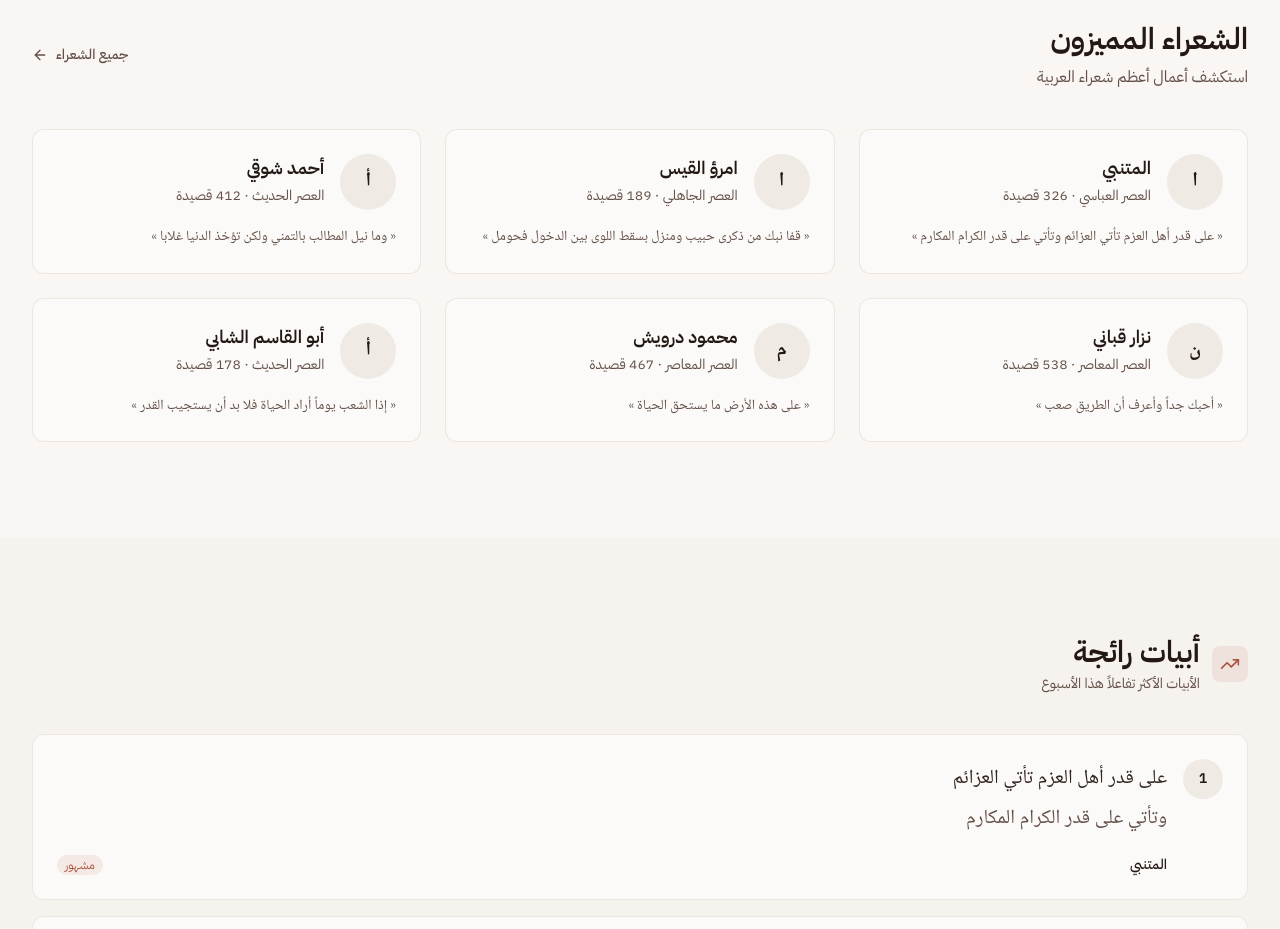
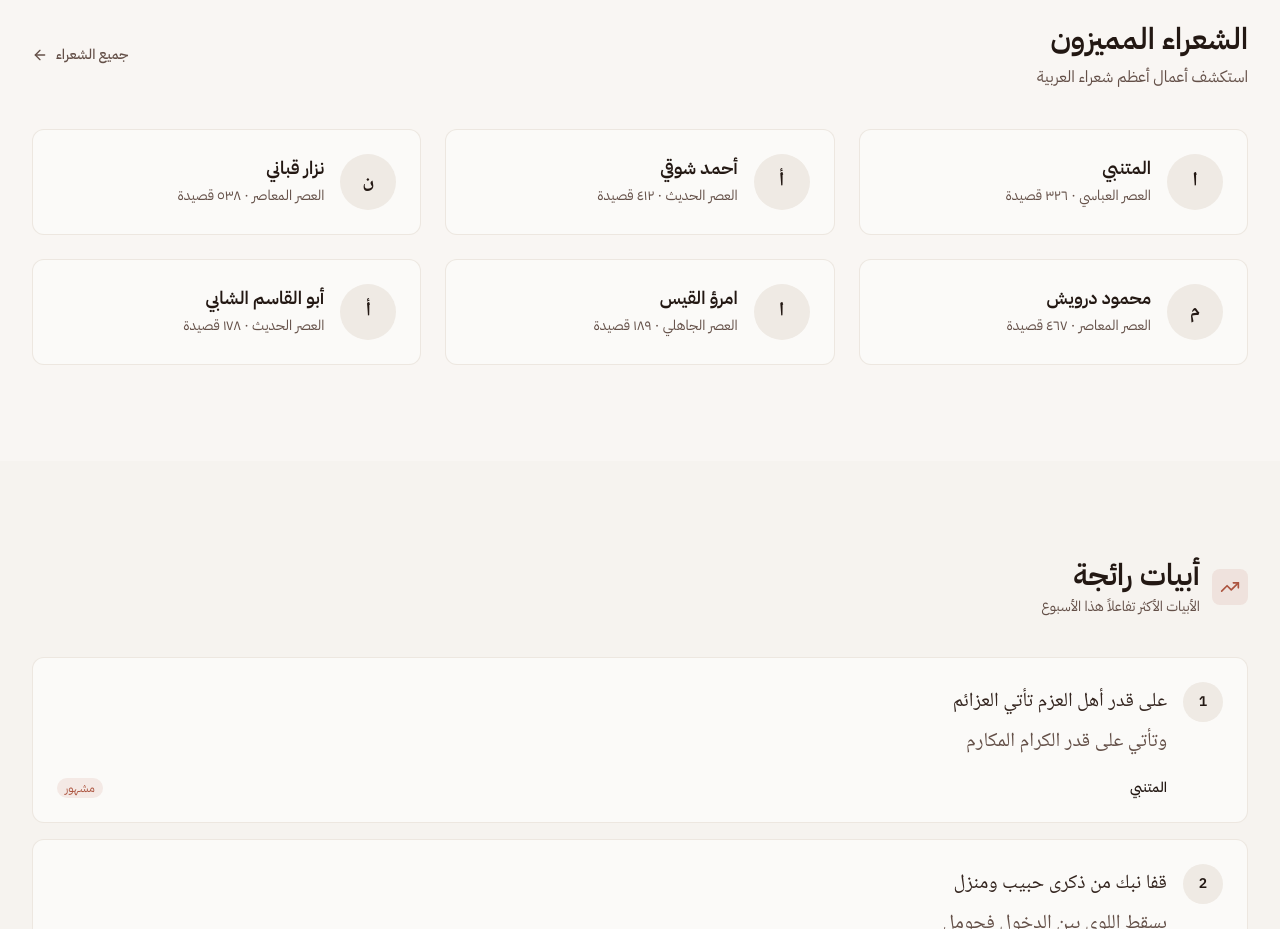
Before and after one commit to KhalidAlmutairi0/arabic-poetry-ui, a Next.js app: page / in a window 1280 px wide. Shown: the part 1280-2209 px from the top of the page. Built offline with nearby package versions, Linux system fonts and the light colour scheme; no server answers.

Commit message:
fix: make featured poets fetch client-side for fresh data
Server-side ISR cache was serving stale poet counts. Converting to
client component ensures every visitor sees the latest counts.

Co-Authored-By: Claude Opus 4.6 <noreply@anthropic.com>

```diff
--- a/components/featured-poets.tsx
+++ b/components/featured-poets.tsx
@@ -1,25 +1,34 @@
+"use client"
+
+import { useState, useEffect } from "react"
 import Link from "next/link"
-import { ArrowLeft } from "lucide-react"
-import { getPoets, formatEra } from "@/lib/api"
+import { ArrowLeft, Loader2 } from "lucide-react"
+import { getPoets, formatEra, type Poet } from "@/lib/api"
 
-// Fallback data shown while the backend is starting up
-const FALLBACK_POETS = [
-  { id: "1", name_ar: "المتنبي", slug: "almutanabbi", era: "abbasid", poem_count: 326, verse_count: 5200, famous_verses: [{ id: "1", full_verse: "على قدر أهل العزم تأتي العزائم وتأتي على قدر الكرام المكارم", poem_slug: null, poem_title_ar: null }] },
-  { id: "2", name_ar: "امرؤ القيس", slug: "imru-al-qays", era: "pre_islamic", poem_count: 189, verse_count: 2100, famous_verses: [{ id: "2", full_verse: "قفا نبك من ذكرى حبيب ومنزل بسقط اللوى بين الدخول فحومل", poem_slug: null, poem_title_ar: null }] },
-  { id: "3", name_ar: "أحمد شوقي", slug: "ahmad-shawqi", era: "modern", poem_count: 412, verse_count: 8400, famous_verses: [{ id: "3", full_verse: "وما نيل المطالب بالتمني ولكن تؤخذ الدنيا غلابا", poem_slug: null, poem_title_ar: null }] },
-  { id: "4", name_ar: "نزار قباني", slug: "nizar-qabbani", era: "contemporary", poem_count: 538, verse_count: 9800, famous_verses: [{ id: "4", full_verse: "أحبك جداً وأعرف أن الطريق صعب", poem_slug: null, poem_title_ar: null }] },
-  { id: "5", name_ar: "محمود درويش", slug: "mahmoud-darwish", era: "contemporary", poem_count: 467, verse_count: 7600, famous_verses: [{ id: "5", full_verse: "على هذه الأرض ما يستحق الحياة", poem_slug: null, poem_title_ar: null }] },
-  { id: "6", name_ar: "أبو القاسم الشابي", slug: "abu-al-qasim-al-shabbi", era: "modern", poem_count: 178, verse_count: 3200, famous_verses: [{ id: "6", full_verse: "إذا الشعب يوماً أراد الحياة فلا بد أن يستجيب القدر", poem_slug: null, poem_title_ar: null }] },
+const FALLBACK_POETS: Poet[] = [
+  { id: "1", name_ar: "المتنبي", name_en: null, slug: "almutanabbi", bio_ar: null, era: "abbasid", birth_year: null, death_year: null, birth_place_ar: null, image_url: null, poem_count: 326, verse_count: 5200, is_verified: true },
+  { id: "2", name_ar: "أحمد شوقي", name_en: null, slug: "ahmad-shawqi", bio_ar: null, era: "modern", birth_year: null, death_year: null, birth_place_ar: null, image_url: null, poem_count: 412, verse_count: 8400, is_verified: true },
+  { id: "3", name_ar: "نزار قباني", name_en: null, slug: "nizar-qabbani", bio_ar: null, era: "contemporary", birth_year: null, death_year: null, birth_place_ar: null, image_url: null, poem_count: 538, verse_count: 9800, is_verified: true },
+  { id: "4", name_ar: "محمود درويش", name_en: null, slug: "mahmoud-darwish", bio_ar: null, era: "contemporary", birth_year: null, death_year: null, birth_place_ar: null, image_url: null, poem_count: 467, verse_count: 7600, is_verified: true },
+  { id: "5", name_ar: "امرؤ القيس", name_en: null, slug: "imru-al-qays", bio_ar: null, era: "pre_islamic", birth_year: null, death_year: null, birth_place_ar: null, image_url: null, poem_count: 189, verse_count: 2100, is_verified: true },
+  { id: "6", name_ar: "أبو القاسم الشابي", name_en: null, slug: "abu-al-qasim-al-shabbi", bio_ar: null, era: "modern", birth_year: null, death_year: null, birth_place_ar: null, image_url: null, poem_count: 178, verse_count: 3200, is_verified: true },
 ]
 
-export async function FeaturedPoets() {
-  const data = await getPoets({ limit: 6 })
-  const poets = data?.items ?? FALLBACK_POETS
+export function FeaturedPoets() {
+  const [poets, setPoets] = useState<Poet[]>(FALLBACK_POETS)
+  const [loading, setLoading] = useState(true)
+
+  useEffect(() => {
+    getPoets({ limit: 6 })
+      .then((data) => {
+        if (data?.items?.length) setPoets(data.items)
+      })
+      .finally(() => setLoading(false))
+  }, [])
 
   return (
     <section className="py-16 lg:py-24">
       <div className="container mx-auto px-4 sm:px-6 lg:px-8">
-        {/* Header */}
         <div className="flex items-center justify-between mb-10">
           <div>
             <h2 className="text-2xl lg:text-3xl font-semibold mb-2">الشعراء المميزون</h2>
@@ -34,49 +43,32 @@ export async function FeaturedPoets() {
           </Link>
         </div>
 
-        {/* Poets Grid */}
         <div className="grid grid-cols-1 sm:grid-cols-2 lg:grid-cols-3 gap-4 lg:gap-6">
-          {poets.map((poet) => {
-            const famousLine = poet.famous_verses?.[0]?.full_verse ?? ""
-            const [firstHalf] = famousLine.split(/\s{2,}|\n/)
-
-            return (
+          {poets.map((poet) => (
             <Link
               key={poet.id}
               href={`/poet/${poet.slug}`}
               className="group p-6 bg-card rounded-xl border border-border/50 hover:border-border hover:shadow-lg transition-all duration-300"
             >
               <div className="flex items-start gap-4">
-                  {/* Avatar */}
                 <div className="w-14 h-14 rounded-full bg-secondary flex items-center justify-center shrink-0">
                   <span className="text-xl font-serif font-bold text-foreground">
                     {poet.name_ar.charAt(0)}
                   </span>
                 </div>
-
-                  {/* Info */}
                 <div className="flex-1 min-w-0">
                   <h3 className="font-semibold text-lg group-hover:text-accent transition-colors">
                     {poet.name_ar}
                   </h3>
                   <p className="text-sm text-muted-foreground mt-1">
-                      {formatEra(poet.era)} · {poet.poem_count} قصيدة
+                    {formatEra(poet.era)} · {poet.poem_count.toLocaleString("ar-SA")} قصيدة
                   </p>
                 </div>
               </div>
-
-                {/* Famous verse preview */}
-                {famousLine && (
-                  <p className="mt-4 text-sm text-muted-foreground font-serif line-clamp-2 leading-relaxed">
-                    {"«"} {firstHalf || famousLine} {"»"}
-                  </p>
-                )}
             </Link>
-            )
-          })}
+          ))}
         </div>
 
-        {/* Mobile View All */}
         <div className="mt-8 sm:hidden">
           <Link
             href="/poets"
```
Lines whose indentation alone changed are shown as unchanged.
